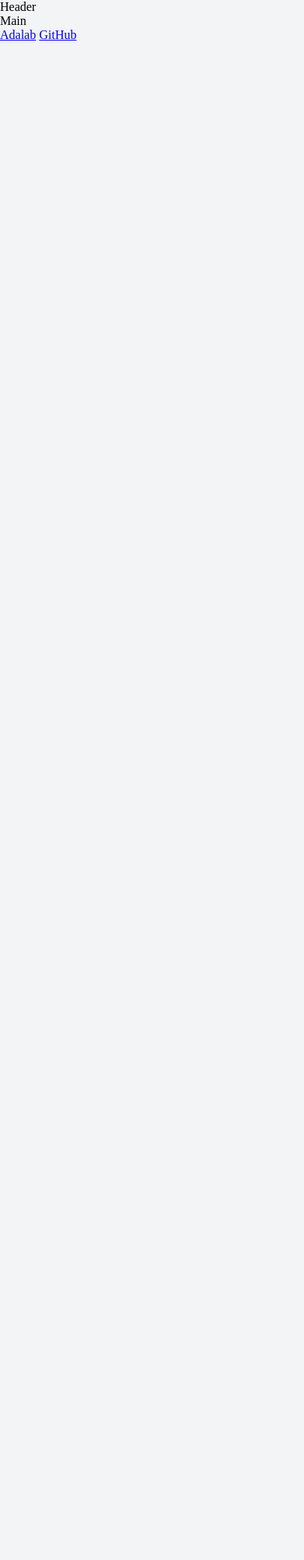
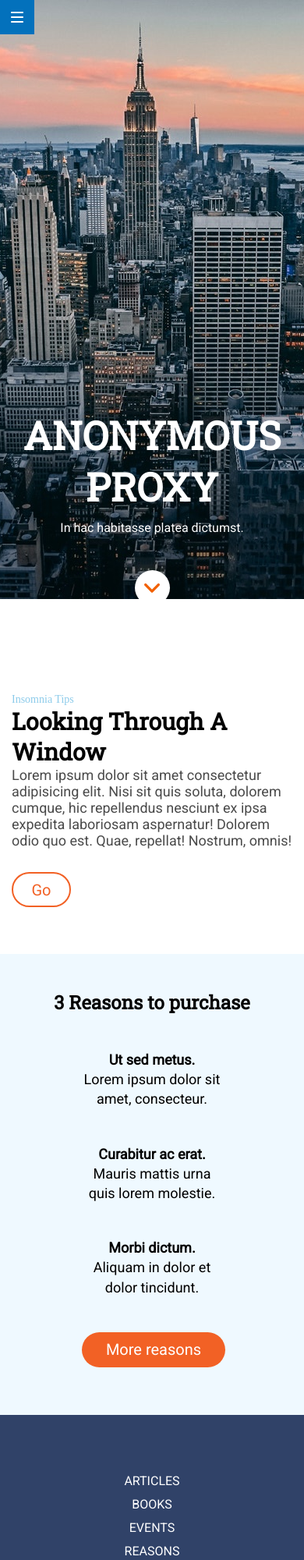
Before and after one commit to alepareyes/evaluacion-final-modulo-1-alepareyes, a website: page docs/index.html in a window 390 px wide. Shown: the top 2000 px of the page at 78% size. Before the commit the page ends 844 px from the top, so only its background shows below. Drawn offline with Linux system fonts and the light colour scheme.

Commit message:
now for real. Mobile web done

```diff
--- a/_src/assets/scss/layouts/_footer.scss
+++ b/_src/assets/scss/layouts/_footer.scss
@@ -36,3 +36,17 @@
   color: $orangeColor;
   color: #f26125;
 }
+
+.arrowup-button {
+  width: 45px;
+  height: 45px;
+  background: $whiteColor;
+  border-radius: 50%;
+  position: absolute;
+  display: flex;
+  justify-content: center;
+  align-items: center;
+  position: relative;
+  bottom: 24px;
+  box-shadow: 0 2px 4px 0 rgba(0, 0, 0, 0.5);
+}
--- a/docs/index.html
+++ b/docs/index.html
@@ -3,19 +3,66 @@
 
     <head>
         <meta charset="UTF-8" />
+        <meta name="viewport" content="width=device-width, initial-scale=1" />
         <title>Adalab Web Starter Kit</title>
         <link rel="icon" href="./favicon.png" />
+        <link href="https://fonts.googleapis.com/css?family=Roboto|Roboto+Slab&display=swap"
+        rel="stylesheet" />
         <link rel="stylesheet" href="./assets/css/main.css" />
     </head>
 
     <body>
         <div class="page">
-            <header class="page__header">Header</header>
-            <main class="page__main">Main</main> <a class="link__adalab" href="https://adalab.es" target="_blank">Adalab</a>
+            <header class="header">
+                <div class="burguer-button">
+                    <img src="./assets/images/ico-menu.svg" />
+                </div>
+                <div class="hero">
+                    <div class="hero__anonymus">
+                         <h1>Anonymous <br />proxy</h1>
 
-            <a
-            class="link__github" href="https://github.com" target="_blank">GitHub</a>
-        </div>
-    </body>
+                    </div>
+                    <p class="hero__text">In hac habitasse platea dictumst.</p>
+                    <div class="arrow-button">
+                        <img src="./assets/images/ico-scroll-down.svg" />
+                    </div>
+                </div>
+            </header>
+            <section class="tips">
+                <div class="tips__minititle">Insomnia Tips</div>
+                 <h2 class="tips__title">Looking through a window</h2>
 
+                <p class="tips__content">Lorem ipsum dolor sit amet consectetur adipisicing elit. Nisi sit quis
+                    soluta, dolorem cumque, hic repellendus nesciunt ex ipsa expedita laboriosam
+                    aspernatur! Dolorem odio quo est. Quae, repellat! Nostrum, omnis!</p>
+                <div
+                class="go-botton">Go</div>
+        </section>
+        <main class="reasons">
+             <h1 class="reasons__title">3 Reasons to purchase</h2>
+  <div class="reasons__grid">
+    <div class="item item1"><strong>Ut sed metus.</strong> <p>Lorem ipsum dolor sit amet, consecteur.</p></div>
+    <div class="item item2"><strong>Curabitur ac erat.</strong> <p>Mauris mattis urna quis lorem molestie.</p></div>
+    <div class="item item3"><strong>Morbi dictum.</strong> <p>Aliquam in dolor et dolor tincidunt.</p></div>
+    <div class="more-botton">More reasons</div>
+  </div>
+</main>
+
+    </div>
+    <footer class="footer">
+    <ul class="footer__list">
+        <li>Articles</li>
+        <li>Books</li>
+        <li>Events</li>
+        <li>Reasons</li>
+        <li>Tips</li>
+    </ul>
+    <ul class="footer__list">
+        <li>Twitter</li>
+        <li>Instagram</li>
+        <li>Mastodon.social</li>
+    </ul> <span class="copy">&copy; 2017</span>
+ <span class="love">we <span class="heart">&#10084;</span> components</span>
+</footer>
+  </body>
 </html>
```
Also changed, not shown: _src/templates/partials/_footer.html (+3 -0 lines), _src/templates/partials/_reasons.html (+1 -0 lines), docs/assets/css/main.css.
